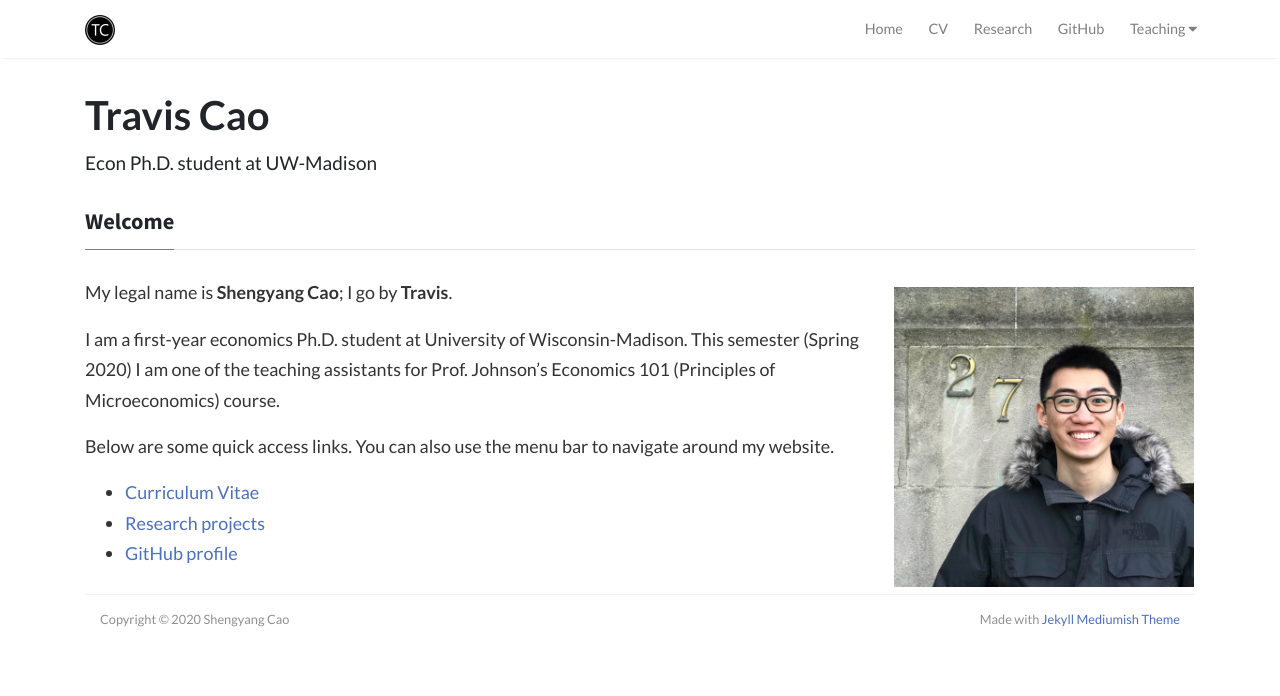
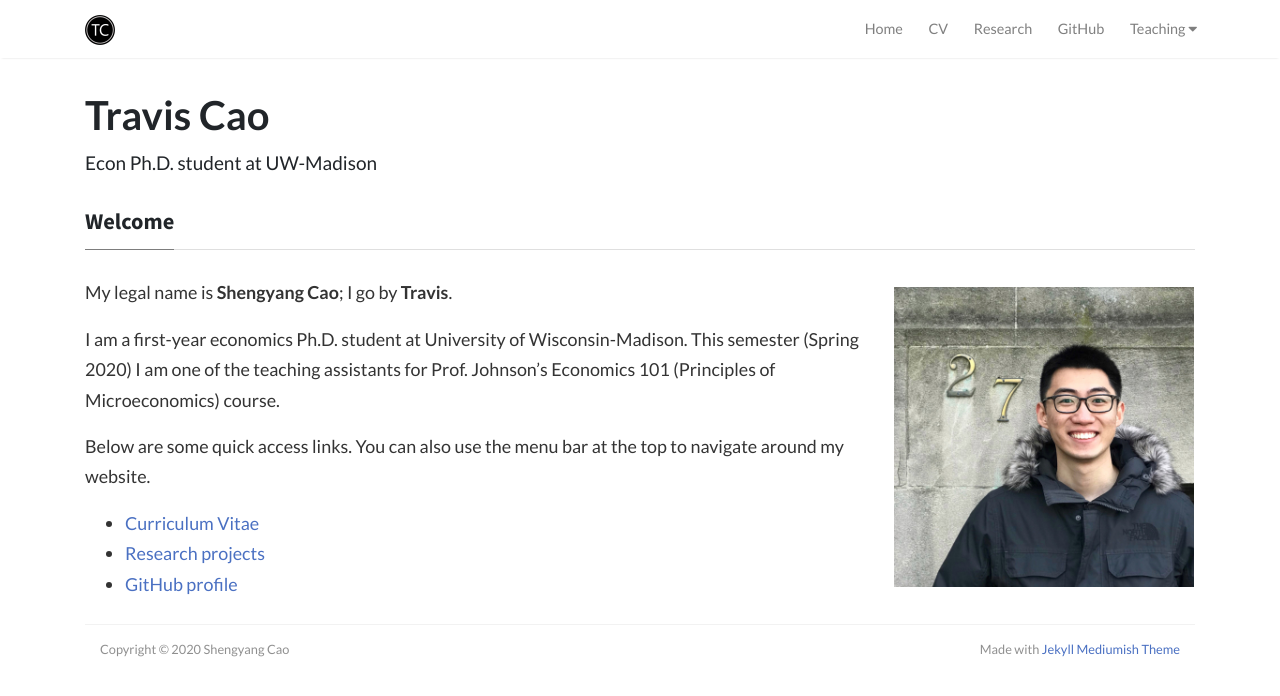
Before and after one commit to scaotravis/scaotravis.github.io, a Jekyll site: the page built from _posts/2018-12-28-home.md, in a window 1280 px wide. Shown: the top 696 px of the page. Built offline with Jekyll 4.4.1, drawn with Linux system fonts in a browser that asks for light colours; nearby versions of some CDN libraries; comment, search, counter and statistics services are not loaded.

Commit message:
home page update

```diff
--- a/_posts/2018-12-28-home.md
+++ b/_posts/2018-12-28-home.md
@@ -36,7 +36,7 @@ My legal name is **Shengyang Cao**; I go by **Travis**.
 
 I am a first-year economics Ph.D. student at University of Wisconsin-Madison. This semester (Spring 2020) I am one of the teaching assistants for Prof. Johnson's Economics 101 (Principles of Microeconomics) course.
 
-Below are some quick access links. You can also use the menu bar to navigate around my website.
+Below are some quick access links. You can also use the menu bar at the top to navigate around my website.
 
 * [Curriculum Vitae]({{ site.url }}/downloads/cv_shengyang_cao.pdf)
 * [Research projects]({{ site.url }}/research/)
```
Also changed, not shown: 3 other files.
